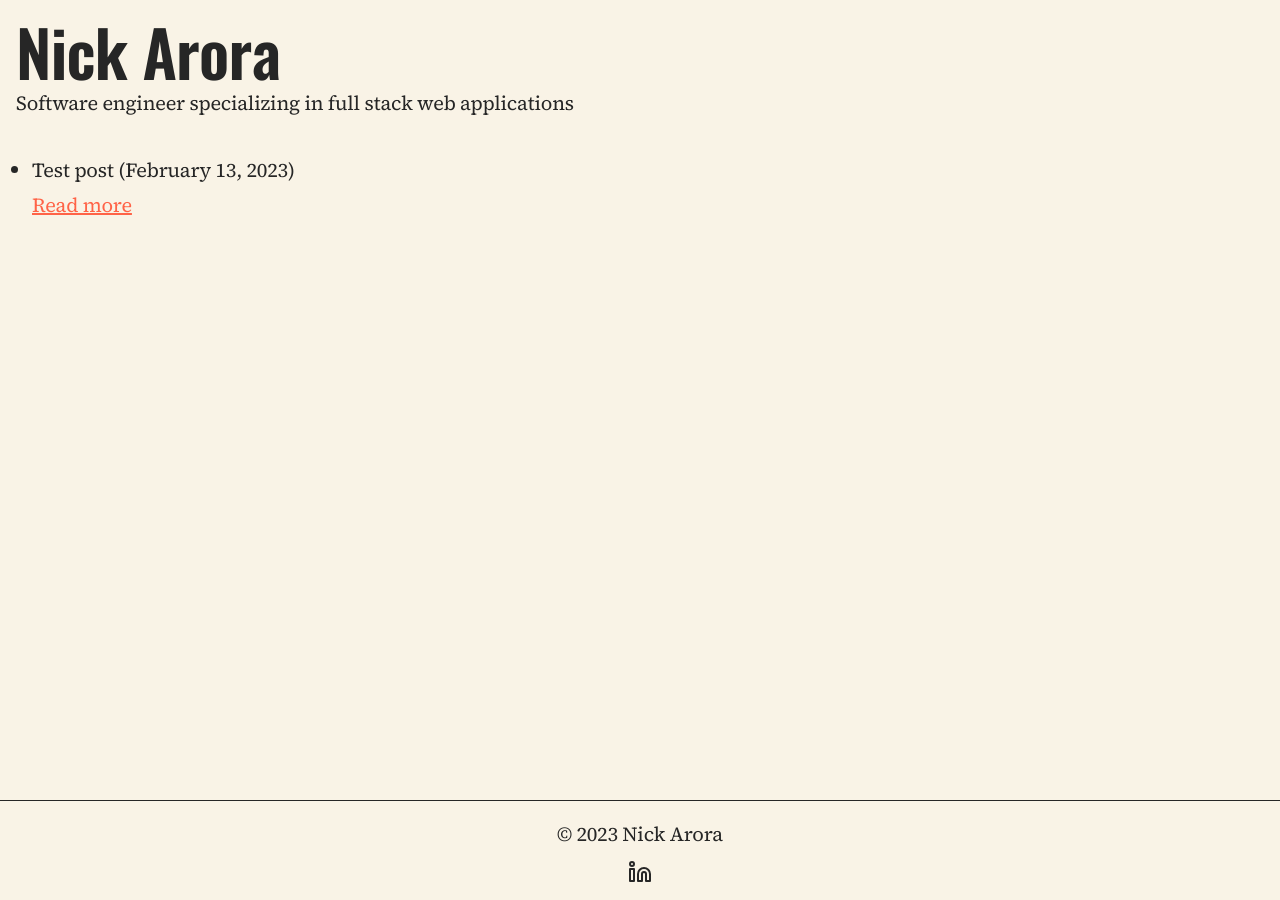
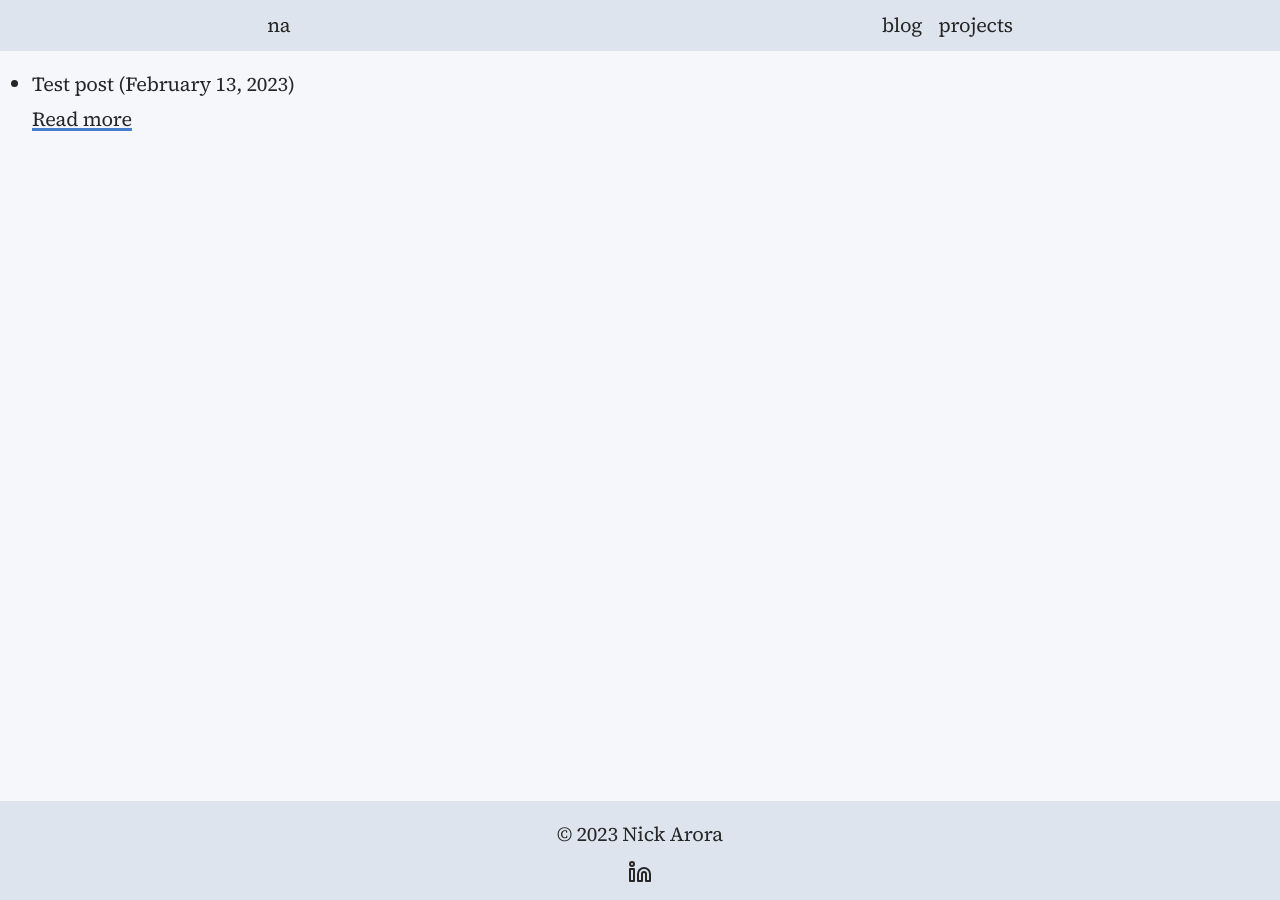
Before and after one commit to nickarora/nickarora.github.io, a Jekyll site: the page built from _app/_pages/index.html, in a window 1280 px wide. Built offline with Jekyll 4.4.1, drawn with Linux system fonts in a browser that asks for light colours.

Commit message:
Colors are updated

```diff
--- a/_app/_layouts/default.html
+++ b/_app/_layouts/default.html
@@ -22,11 +22,13 @@
 
   <body>
     <header class="primary-header">
-      <h1>
-        <a href="/">Nick Arora</a>
-      </h1>
-      <p>Software engineer specializing in full stack web applications</p>
-
+      <section class="container">
+        <a href="/">na</a>
+        <nav>
+          <a href="#">blog</a>
+          <a href="#">projects</a>
+        </nav>
+      </div>
     </header>
     <main class="primary-content">
       {{ content }}
--- a/_app/_layouts/post.html
+++ b/_app/_layouts/post.html
@@ -2,7 +2,7 @@
 layout: default
 ---
 
-<article class="post flow">
+<article class="post container flow">
   <header>
     <time datetime="{{ page.date }}">{{ page.date | date: "%B %d, %Y" }}</time>
     <h2>{{ page.title | escape }}</h1>
--- a/_app/_sass/layout.scss
+++ b/_app/_sass/layout.scss
@@ -1,7 +1,8 @@
 :root {
-  --clr-primary: tomato;
-  --clr-neutral: #262626;
-  --clr-background: #F9F3E6;
+  --clr-foreground: #262626;
+  --clr-background: #f5f7fa;
+  --clr-primary: #dde4ee;
+  --clr-accent: #467ece;
 
   --ff-body: 'Source Serif 4', serif;
   --ff-header: 'Oswald', sans-serif;
@@ -15,6 +16,7 @@
   --fw-3: 600;
 
   --flow-spacer: 1em;
+  --container-max-width: 75ch;
 }
 
 html {
@@ -26,15 +28,13 @@ body {
   grid-template-rows: auto 1fr auto;
   min-height: 100vh;
   background-color: var(--clr-background);
-
-  /* font sizes */
   text-rendering: optimizeSpeed;
   font-family: var(--ff-body);
   font-size: var(--fs-2);
   font-weight: var(--fw-2);
   line-height: 1.75;
   letter-spacing: -0.25px;
-  color: var(--clr-neutral);
+  color: var(--clr-foreground);
 }
 
 h1, h2, h3 {
@@ -56,38 +56,71 @@ h1, h2, h3 {
   font-size: var(--fs-3);
 }
 
-ul {
+ul, ol {
   padding-left: 1rem;
 }
 
 a {
-  color: var(--clr, var(--clr-primary));
+  color: var(--clr-foreground);
+  text-decoration-color: var(--clr-accent);
   text-decoration-skip-ink: auto;
+  text-decoration-thickness: 3px;
+}
+
+hr {
+  border-top: 1px dashed var(--clr-foreground);
+}
+
+:not(.highlight) > code {
+  font-style: italic;
+  padding: 0 0.25em;
+  background-color: var(--clr-primary);
 }
 
 .flow > *+* {
   margin-top: var(--flow-spacer);
 }
 
+.container {
+  max-width: var(--container-max-width);
+  padding: 0 1.5rem;
+  margin: 0 auto;
+}
+
 .primary-header {
-  padding: 1rem;
+  background-color: var(--clr-primary);
+  padding: 0.5rem 0;
 
-  h1 a {
-    --clr: var(--clr-neutral);
-    text-decoration: none;
+  & > section {
+    display: flex;
+    align-items: flex-end;
+    justify-content: space-between;
+
+  }
+
+  a {
+    text-decoration-line: none;
+
+    &:hover {
+      text-decoration-line: underline;
+    }
+  }
+
+  nav {
+    display: flex;
+    gap: 1rem;
   }
 }
 
 .primary-footer {
   display: grid;
   justify-content: center;
-  border-top: 1px solid var(--clr-neutral);
+  background-color: var(--clr-primary);
   gap: 0.5rem;
   padding: 1rem;
 }
 
 .social-media {
-  --clr: var(--clr-neutral);
   margin: 0 auto;
 }
 
@@ -96,9 +129,8 @@ a {
 }
 
 .post {
-  margin: 1.5rem auto 3rem auto;
-  max-width: 75ch;
-  padding: 0 1.5rem;
+  margin-top: 1.5rem;
+  margin-bottom: 3rem;
 
   header time {
     font-size: var(--fs-1);
@@ -107,7 +139,7 @@ a {
   }
 
   blockquote {
-    box-shadow: inset 3px 0 0 0 var(--clr-primary);
+    box-shadow: inset 4px 0 0 0 var(--clr-accent);
     padding-left: 1rem;
     font-style: italic;
   }
```
Also changed, not shown: _app/_posts/2023-05-13-test-post.md (+10 -0 lines).
